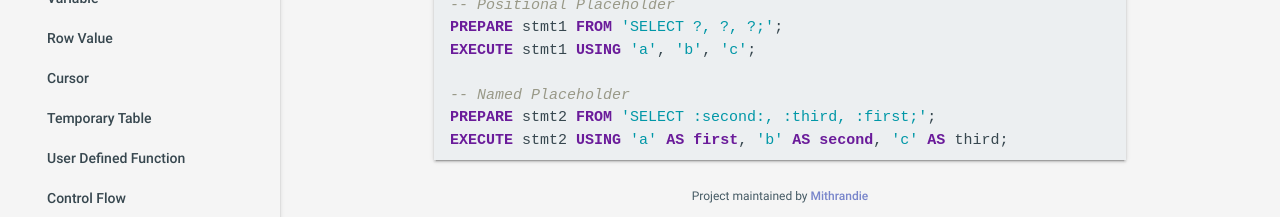
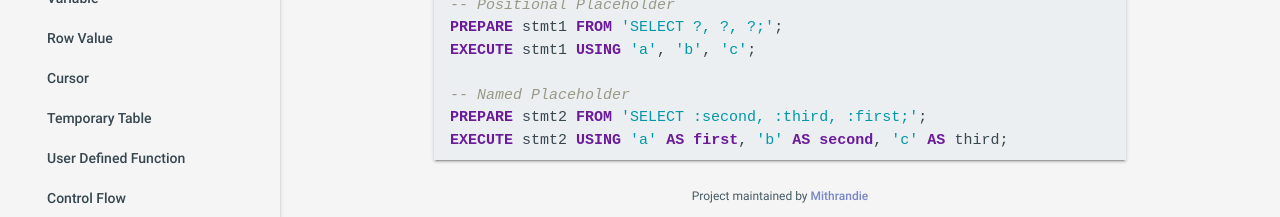
Before and after one commit to mithrandie/csvq, a Jekyll site: the page built from docs/_posts/2006-01-02-prepared-statement.md, in a window 1280 px wide and 900 px high, scrolled down 1099 px. Shown: the part 683-900 px from the top of the window. Built offline with Jekyll 4.4.1, drawn with Linux system fonts in a browser that asks for light colours; part of the change alters nothing that is shown.

Commit message:
Fix docs.

````diff
--- a/docs/_posts/2006-01-02-prepared-statement.md
+++ b/docs/_posts/2006-01-02-prepared-statement.md
@@ -87,6 +87,6 @@ PREPARE stmt1 FROM 'SELECT ?, ?, ?;';
 EXECUTE stmt1 USING 'a', 'b', 'c';
 
 -- Named Placeholder
-PREPARE stmt2 FROM 'SELECT :second:, :third, :first;';
+PREPARE stmt2 FROM 'SELECT :second, :third, :first;';
 EXECUTE stmt2 USING 'a' AS first, 'b' AS second, 'c' AS third;
 ```
````
